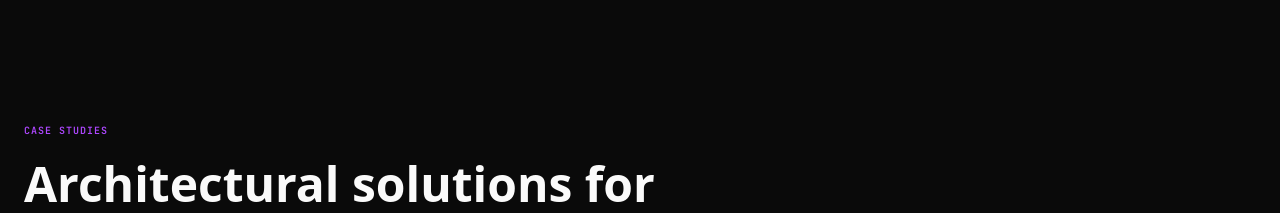
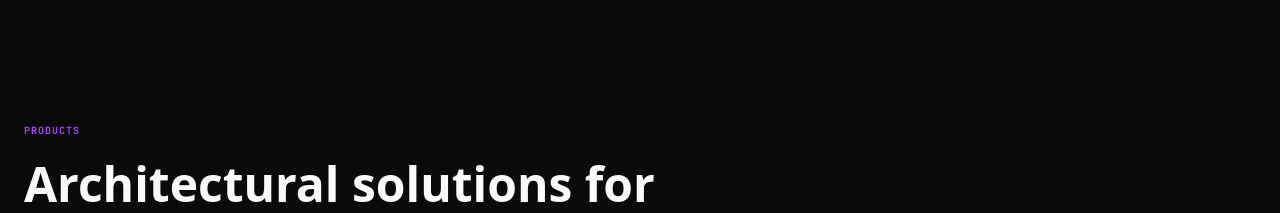
Before and after one commit to sudipshourja/prodevelopers.cloud, a Next.js app: page / in a window 1280 px wide. Shown: the part 1760-1973 px from the top of the page. Built offline with nearby package versions, Linux system fonts and the light colour scheme.

Commit message:
fix: update section title from "Case Studies" to "Products" for consistency

```diff
--- a/src/components/Solutions.tsx
+++ b/src/components/Solutions.tsx
@@ -40,7 +40,7 @@ export default function Solutions() {
     <section id="solutions" className="py-20 md:py-32 bg-neutral-950">
       <div className="max-w-7xl mx-auto px-4 sm:px-6">
         <div className="mb-16 md:mb-24">
-          <h2 className="font-mono text-[10px] uppercase tracking-widest text-purple-500 font-semibold mb-4">Case Studies</h2>
+          <h2 className="font-mono text-[10px] uppercase tracking-widest text-purple-500 font-semibold mb-4">Products</h2>
           <h3 className="text-3xl md:text-5xl font-semibold text-neutral-50 max-w-2xl leading-tight">
             Architectural solutions for <br className="hidden sm:block" />
             <span className="text-neutral-500">uncompromising requirements.</span>
```
